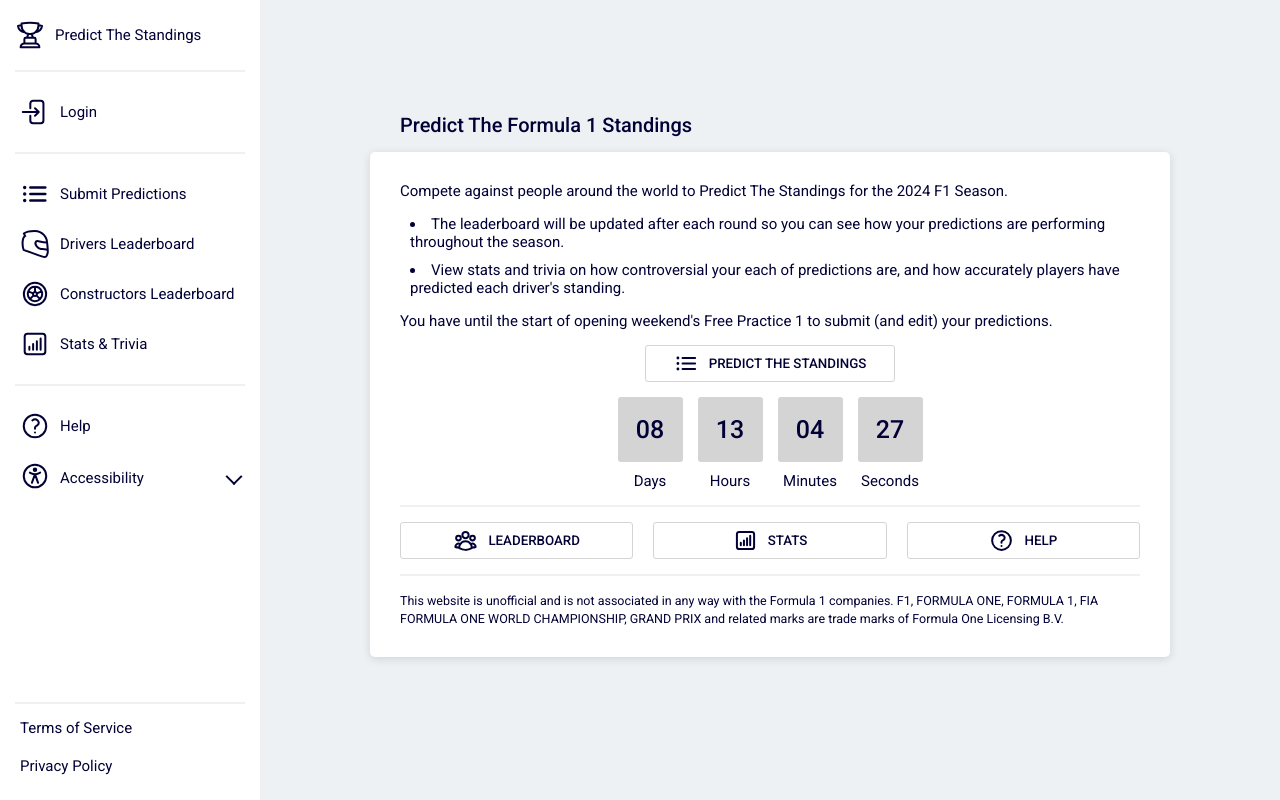
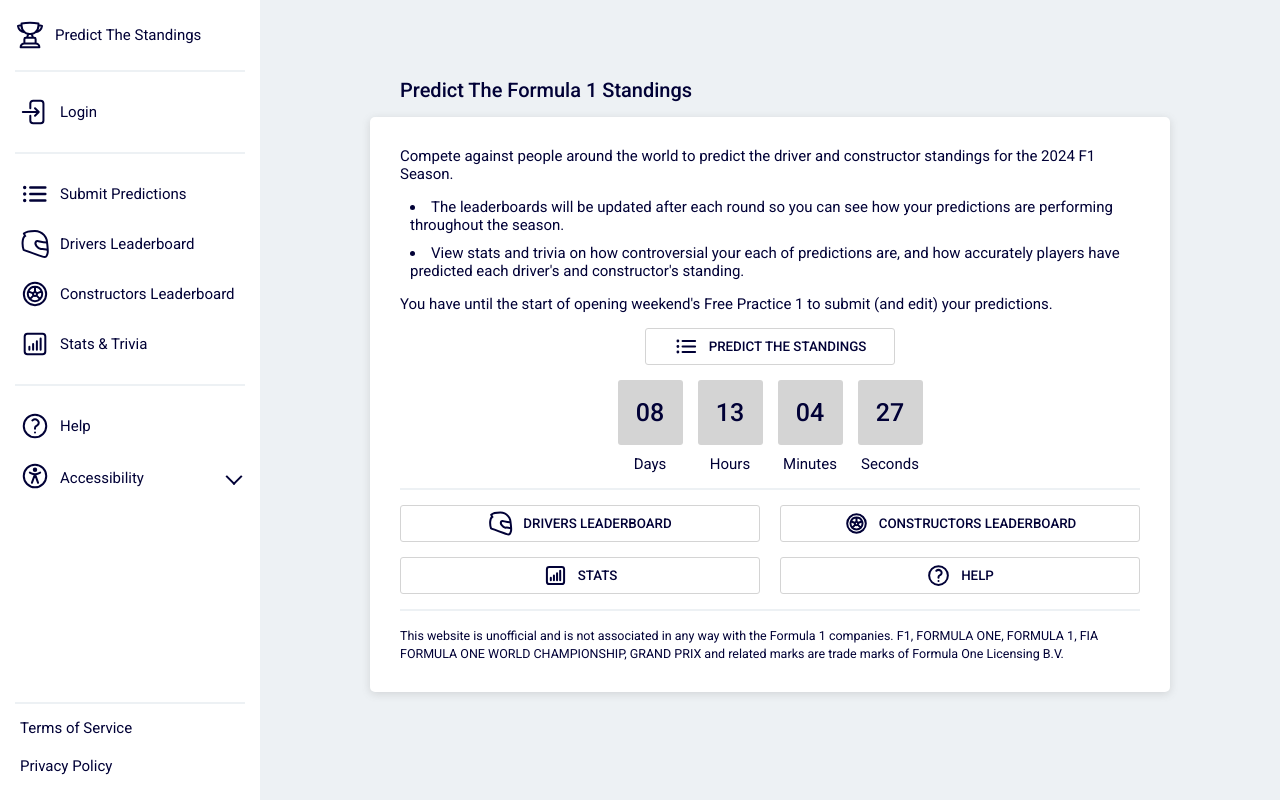
Before and after one commit to davidwillprice/predict-the-standings, a Next.js app: page /formula-1 in a window 1280 px wide. Built offline with nearby package versions, Linux system fonts and the light colour scheme; no server answers.

Commit message:
Update /formula-1/ now the constructor leaderboard is live

```diff
--- a/app/formula-1/page.tsx
+++ b/app/formula-1/page.tsx
@@ -25,18 +25,18 @@ const Page = () => {
       <Panel>
         {/**@todo Add text for after the season has started */}
         <p>
-          Compete against people around the world to Predict The Standings for
-          the 2024 F1 Season.
+          Compete against people around the world to predict the driver and
+          constructor standings for the 2024 F1 Season.
         </p>
         <ul>
           <li>
-            The leaderboard will be updated after each round so you can see how
+            The leaderboards will be updated after each round so you can see how
             your predictions are performing throughout the season.
           </li>
           <li>
             View stats and trivia on how controversial your each of predictions
             are, and how accurately players have predicted each driver&apos;s
-            standing.
+            and constructor&apos;s standing.
           </li>
         </ul>
         {predictionFreezeTime.getTime() > new Date().getTime() ? (
@@ -59,11 +59,17 @@ const Page = () => {
           ""
         )}
         <hr />
-        <div className={styles.triple}>
+        <div className={styles.quadruple}>
           <Link href="/formula-1/2024">
             <Button>
-              <Icon strokeWidth={2} type="group" />
-              Leaderboard
+              <Icon strokeWidth={2} type="driver" />
+              Drivers Leaderboard
+            </Button>
+          </Link>
+          <Link href="/formula-1/2024/?leaderboard=constructors">
+            <Button>
+              <Icon strokeWidth={2} type="f1" />
+              Constructors Leaderboard
             </Button>
           </Link>
           <Link href="/formula-1/2024/stats">
--- a/src/ui/components/button/button-containers.module.scss
+++ b/src/ui/components/button/button-containers.module.scss
@@ -14,6 +14,12 @@
     width: 100%;
   }
 }
+.quadruple {
+  display: grid;
+  grid-template-columns: repeat(2, 1fr);
+  gap: 0 20px;
+  align-items: center;
+}
 .double {
   max-width: 500px;
 }
@@ -25,6 +31,11 @@
       width: auto;
     }
   }
+  .quadruple {
+    display: block;
+    max-width: 300px;
+    margin: 0 auto;
+  }
 }
 @media (max-width: $mobile-menu-breakpoint) {
   .double {
--- a/src/ui/components/button/button.module.scss
+++ b/src/ui/components/button/button.module.scss
@@ -26,7 +26,10 @@
     cursor: not-allowed;
   }
   svg {
+    min-height: 25px;
+    min-width: 25px;
     height: 25px;
+    width: 25px;
   }
 }
 @media (max-width: $mobile-menu-breakpoint) {
```
